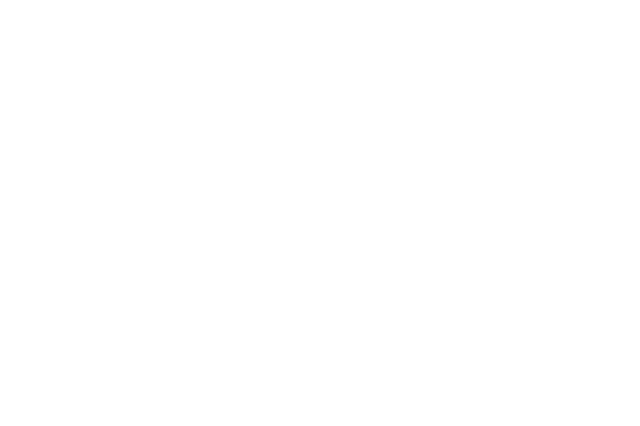
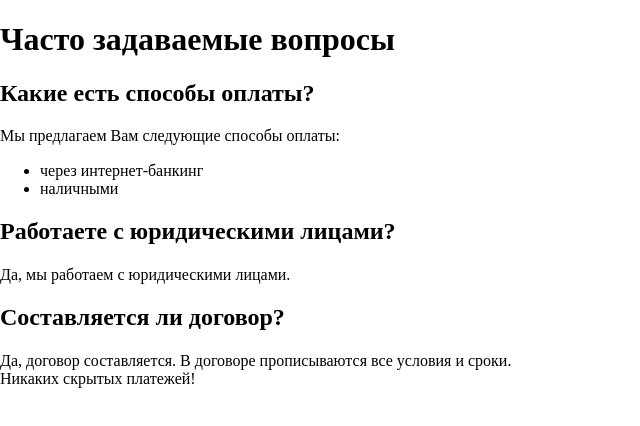
Before and after one commit to mstawinsky/Group_13_Project, a plain HTML site: page faq.html in a window 1280 px wide. Shown: the whole page, without its empty margins (0-640 px from the left). Drawn offline with Linux system fonts and the light colour scheme.

Commit message:
add first section to faq.html

```diff
--- a/faq.html
+++ b/faq.html
@@ -6,6 +6,7 @@
     <meta http-equiv="X-UA-Compatible" content="IE=edge">
     <meta name="viewport" content="width=device-width, initial-scale=1.0">
     <title>Ответы на часто задаваемые вопросы</title>
+
     <!-- favicon -->
     <link rel="apple-touch-icon" sizes="180x180" href="apple-touch-icon.png">
     <link rel="icon" type="image/png" sizes="32x32" href="favicon-32x32.png">
@@ -24,11 +25,45 @@
     <!-- styles -->
     <link rel="stylesheet" href="assets/css/normalize.css">
     <link rel="stylesheet" href="assets/css/faq.css">
-
 </head>
 
 <body>
+    <header>
+    </header>
 
+    <main>
+        <section>
+            <div class="container">
+                <h1>Часто задаваемые вопросы</h1>
+                <div>
+                    <div>
+                        <div>
+                            <h2>Какие есть способы оплаты?</h2>
+                            <p>Мы предлагаем Вам следующие способы оплаты:
+                            <ul>
+                                <li>через интернет-банкинг</li>
+                                <li>наличными</li>
+                            </ul>
+                            </p>
+                        </div>
+                        <div>
+                            <h2>Работаете с юридическими лицами?</h2>
+                            <p>Да, мы работаем с юридическими лицами.</p>
+                        </div>
+                        <div>
+                            <h2>Составляется ли договор?</h2>
+                            <p>Да, договор составляется. В договоре прописываются все условия и сроки.<br>Никаких
+                                скрытых платежей!</p>
+                        </div>
+                    </div>
+                    <img src="" alt="">
+                </div>
+            </div>
+        </section>
+    </main>
+
+    <footer>
+    </footer>
 </body>
 
 </html>
```
